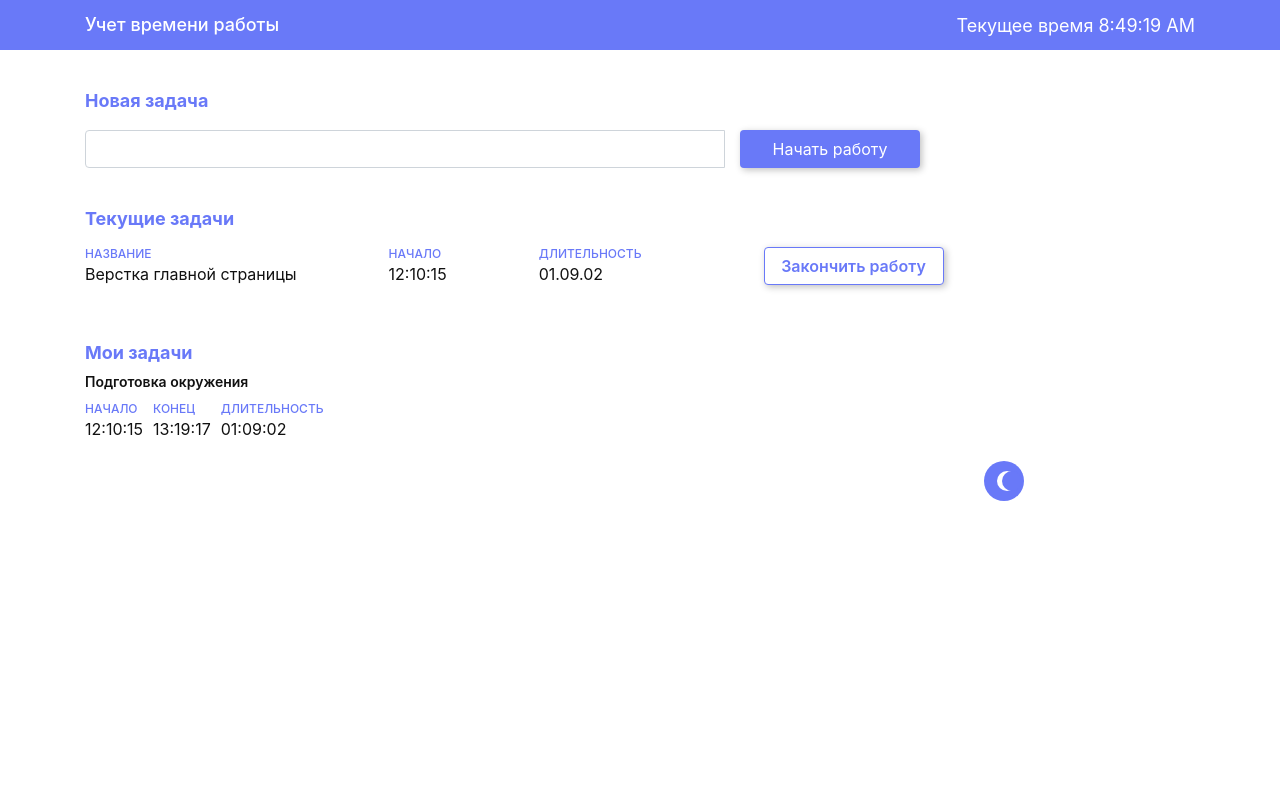
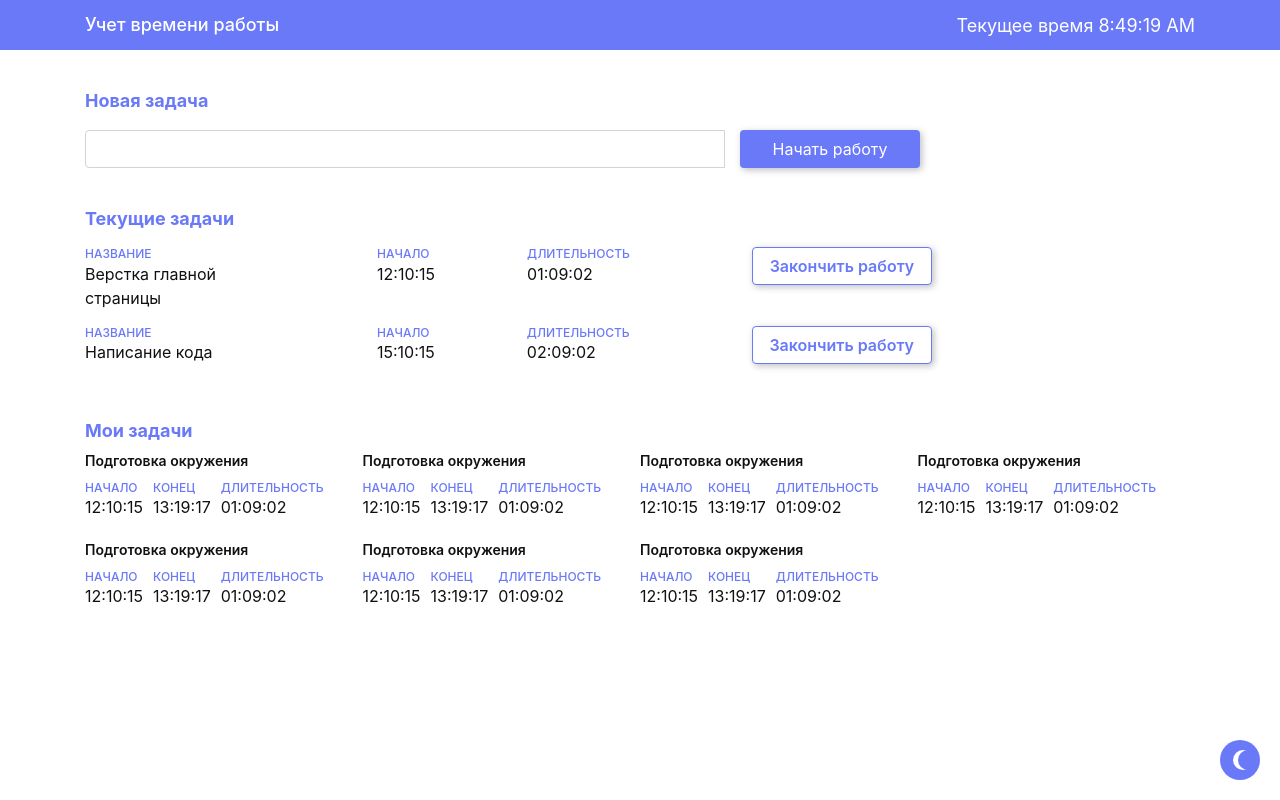
Before and after one commit to PickleDan/sovkombank-test, a React (Create React App) app: page / in a window 1280 px wide. Built offline with nearby package versions, Linux system fonts and the light colour scheme.

Commit message:
render dynamically current tasks

```diff
--- a/src/App.js
+++ b/src/App.js
@@ -14,10 +14,26 @@ body {
     props.theme.mode === "dark" ? "#1f2041;" : "#fff"};
   color: ${props => (props.theme.mode === "dark" ? "#EEE" : "#111")}
 }
+.title {
+  color: ${props => (props.theme.mode === "dark" ? "#fff" : "#6979f8")};
+}
 `;
 
 function App() {
   const [theme, setTheme] = useState({ mode: "light" });
+
+  const [tasksState, setTaskState] = useState([
+    {
+      title: "Верстка главной страницы",
+      startTime: "12:10:15",
+      duration: "01:09:02"
+    },
+    {
+      title: "Написание кода",
+      startTime: "15:10:15",
+      duration: "02:09:02"
+    }
+  ]);
 
   const clickThemeHandler = e =>
     setTheme(theme.mode === "dark" ? { mode: "light" } : { mode: "dark" });
@@ -27,8 +43,8 @@ function App() {
       <>
         <GlobalStyle />
         <Header />
-        <NewTask />
-        <CurrentTasks />
+        <NewTask tasksState={tasksState} setTaskState={setTaskState} />
+        <CurrentTasks listOfCurrentTasks={tasksState} />
         <CompletedTasks />
         <ChangeTheme onClick={clickThemeHandler} />
       </>
--- a/src/components/Button.js
+++ b/src/components/Button.js
@@ -1,8 +1,23 @@
 import React from "react";
 
-function Button({ btnName }) {
+function Button({ btnName, inputState, tasksState, setTaskState }) {
+  const handleButton = () => {
+    setTaskState([
+      ...tasksState,
+      {
+        title: inputState,
+        startTime: "19:05:10",
+        duration: "01:01:01"
+      }
+    ]);
+  };
+
   return (
-    <button type="button" className="btn current-task-btn">
+    <button
+      onClick={handleButton}
+      type="button"
+      className="btn current-task-btn"
+    >
       {btnName}
     </button>
   );
--- a/src/components/CompletedTasks.js
+++ b/src/components/CompletedTasks.js
@@ -7,6 +7,12 @@ function CompletedTasks() {
       <h2 className="title">Мои задачи</h2>
       <div className="completed-tasks-grid">
         <CompletedTask />
+        <CompletedTask />
+        <CompletedTask />
+        <CompletedTask />
+        <CompletedTask />
+        <CompletedTask />
+        <CompletedTask />
       </div>
     </div>
   );
--- a/src/components/CurrentTask.js
+++ b/src/components/CurrentTask.js
@@ -1,21 +1,21 @@
 import React from "react";
 import Button from "./Button";
 
-function CurrentTask() {
+function CurrentTask({ task }) {
   return (
     <div className="current-task">
       <div className="current-task-item">
         <h3>Название</h3>
-        <p>Верстка главной страницы</p>
+        <p className="task-title">{task.title}</p>
       </div>
       <div className="task-duration">
         <div className="current-task-item">
           <h3>Начало</h3>
-          <p>12:10:15</p>
+          <p>{task.startTime}</p>
         </div>
         <div className="current-task-item">
           <h3>Длительность</h3>
-          <p>01.09.02</p>
+          <p>{task.duration}</p>
         </div>
       </div>
       <Button btnName={"Закончить работу"} />
--- a/src/components/CurrentTasks.js
+++ b/src/components/CurrentTasks.js
@@ -1,12 +1,14 @@
 import React from "react";
 import CurrentTask from "./CurrentTask";
 
-function CurrentTasks() {
+function CurrentTasks({ listOfCurrentTasks }) {
   return (
     <div className="container current-tasks-block">
       <h2 className="title">Текущие задачи</h2>
       <div className="current-task-list">
-        <CurrentTask />
+        {listOfCurrentTasks.map(task => (
+          <CurrentTask task={task} />
+        ))}
       </div>
     </div>
   );
--- a/src/components/NewTask.js
+++ b/src/components/NewTask.js
@@ -1,13 +1,28 @@
-import React from "react";
+import React, { useState } from "react";
 import Button from "./Button";
 
-function NewTask() {
+function NewTask({ tasksState, setTaskState }) {
+  const [inputState, setInputState] = useState({ input: "" });
+
+  const handleInput = e => {
+    setInputState({ input: e.target.value });
+  };
   return (
     <div className="container new-task-block">
       <h2 className="title">Новая задача</h2>
       <div className="input-group mb-3 ">
-        <input className="input form-control" type="text" />
-        <Button btnName={"Начать работу"} />
+        <input
+          className="input form-control"
+          type="text"
+          value={inputState.input}
+          onChange={handleInput}
+        />
+        <Button
+          inputState={inputState}
+          tasksState={tasksState}
+          setTaskState={setTaskState}
+          btnName={"Начать работу"}
+        />
       </div>
     </div>
   );
--- a/src/scss/App.scss
+++ b/src/scss/App.scss
@@ -1,4 +1,5 @@
 @import "config";
+
 body {
   background-color: $bg-color;
   color: $accent-color;
@@ -64,9 +65,11 @@ h3 {
   .current-task-list {
     padding-top: 10px;
   }
+  .task-title {
+    width: 200px;
+  }
   .current-task {
     display: flex;
-
     &-item {
       padding-right: 92px;
     }
@@ -110,8 +113,9 @@ h3 {
 }
 
 .change-theme {
-  position: absolute;
-  right: 20%;
+  position: fixed;
+  right: 20px;
+  bottom: 20px;
   .outer-circle {
     width: 40px;
     height: 40px;
--- a/src/scss/_mobile.scss
+++ b/src/scss/_mobile.scss
@@ -21,11 +21,16 @@
       grid-template-columns: repeat(2, 1fr);
     }
   }
-  .current-tasks-block .current-task-item {
-    padding: 5px;
-  }
-  .current-tasks-block .current-task-btn {
-    font-size: 12px;
+  .current-tasks-block {
+    .current-task-item {
+      padding: 5px;
+    }
+    .current-task-btn {
+      font-size: 12px;
+    }
+    .task-title {
+      width: 150px;
+    }
   }
 }
 
@@ -67,7 +72,9 @@
     .current-task-btn {
       margin: 0;
       margin-bottom: 5px;
-
+      width: 100%;
+    }
+    .task-title {
       width: 100%;
     }
   }
```
